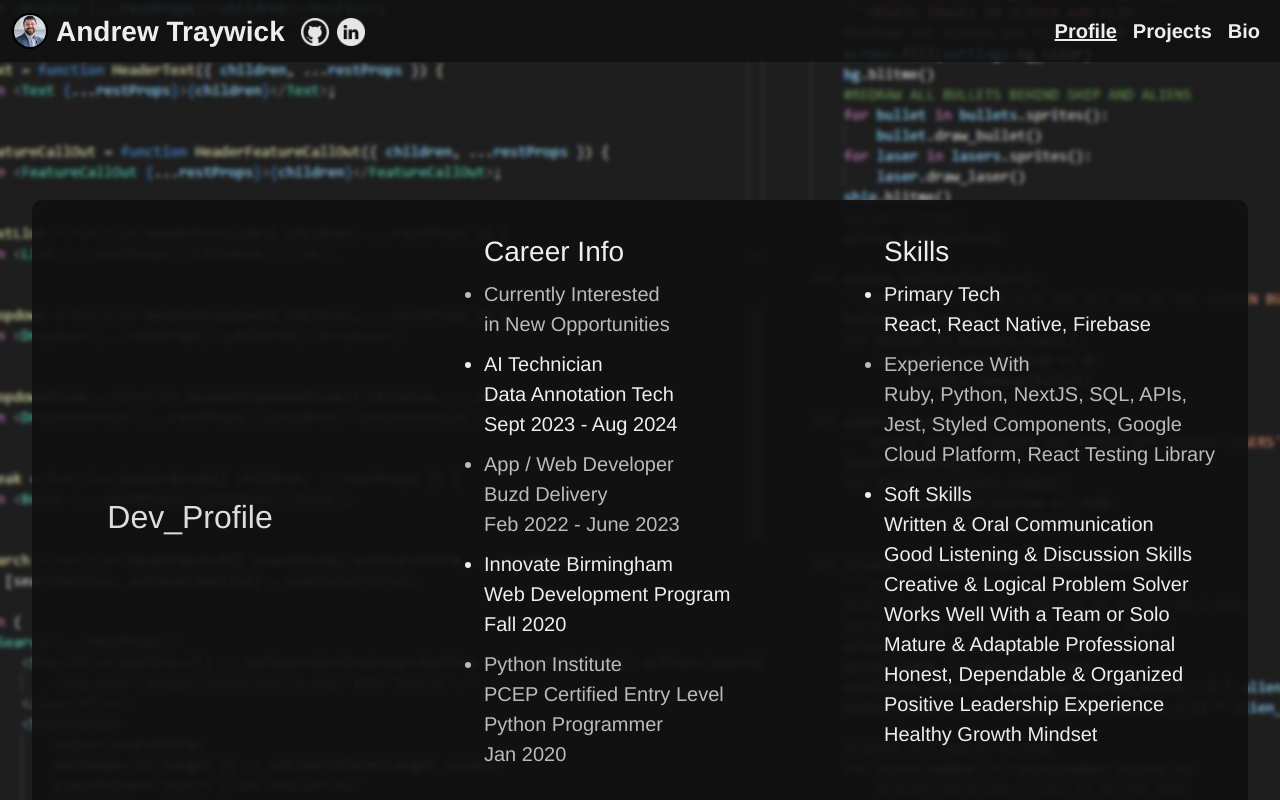
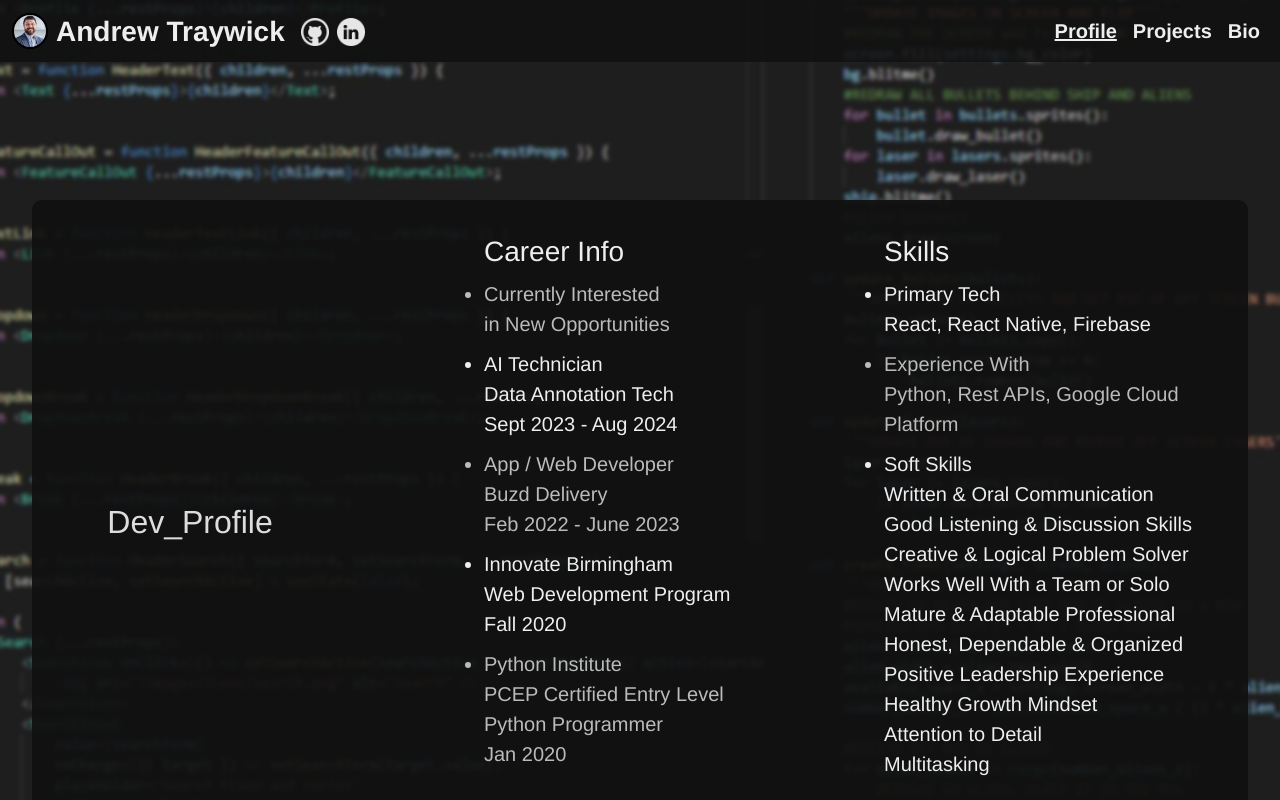
Before and after one commit to jAndrew78/dev-bio, a React (Create React App) app: page /dev-profile in a window 1280 px wide. Built offline with nearby package versions, Linux system fonts and the light colour scheme.

Commit message:
updated soft skills & experience with

```diff
--- a/src/components/pages/profile/index.jsx
+++ b/src/components/pages/profile/index.jsx
@@ -83,8 +83,9 @@ export const Profile = props => {
                   </li>
                   <li>
                     Experience With
-                    <br /> Ruby, Python, NextJS, SQL, APIs, Jest, Styled
-                    Components, Google Cloud Platform, React Testing Library
+                    {/* <br /> Ruby, Python, NextJS, SQL, APIs, Jest, Styled
+                    Components, Google Cloud Platform, React Testing Library */}
+                    <br /> Python, Rest APIs, Google Cloud Platform
                   </li>
                   <li>
                     Soft Skills
@@ -96,6 +97,8 @@ export const Profile = props => {
                     <br /> Honest, Dependable & Organized
                     <br /> Positive Leadership Experience
                     <br /> Healthy Growth Mindset
+                    <br /> Attention to Detail
+                    <br /> Multitasking
                   </li>
                   {/* <li>
                                     Well versed in React, React Native, Python, SQL, Bootstrap, CSS/SCSS,
```
